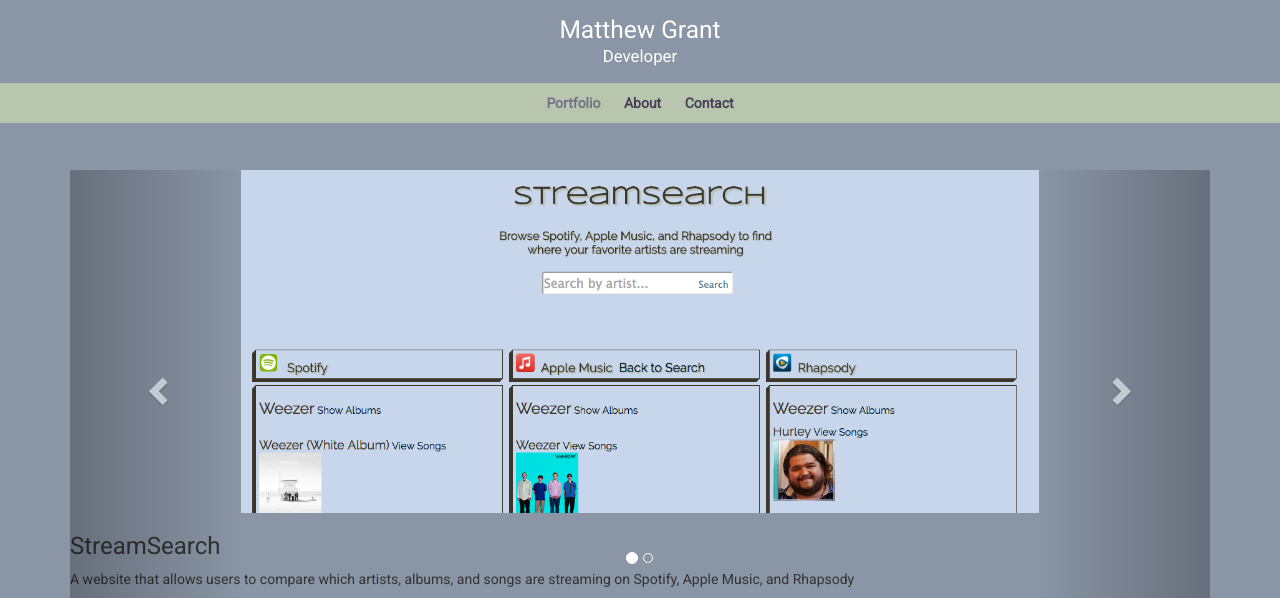
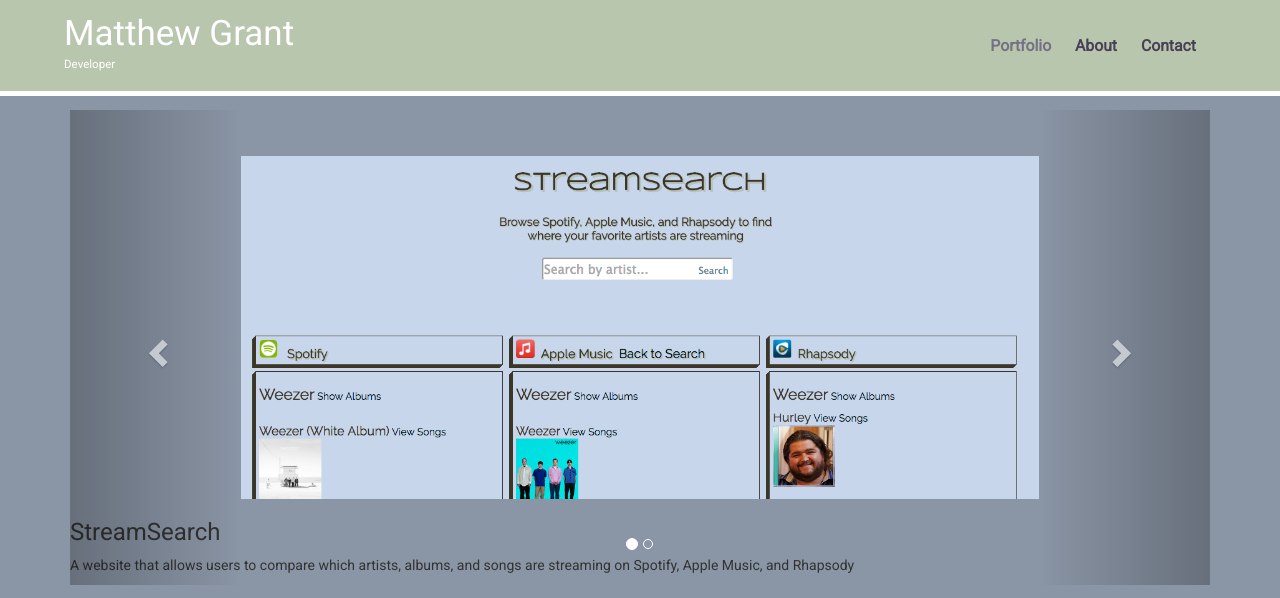
Before and after one commit to mattwgrant/Portfolio, a PHP site: page /home.html in a window 1280 px wide. Shown: the top 598 px of the page. Run offline with PHP 8.4, Linux system fonts and the light colour scheme; some libraries are stand-ins or nearby versions.

Commit message:
media queries

```diff
--- a/about.html
+++ b/about.html
@@ -11,6 +11,8 @@
   <script src="https://maxcdn.bootstrapcdn.com/bootstrap/3.3.6/js/bootstrap.min.js"></script>
   <script src="assets/main.js"></script>
   <link rel="stylesheet" type="text/css" href="style/style.css">
+  <link rel="stylesheet" type="text/css" href="style/responsive.css">
+  <meta name="viewport" content="width-device-width, initial-scale=1.0">
   <style>
   .carousel-inner > .item > img,
   .carousel-inner > .item > a > img {
@@ -32,7 +34,7 @@
         <li><a href="contact.html">Contact</a></li>
       </ul>
     </nav>
-  </header><br><br><br>
+  </header>
 
 
     <div class="wrapper">
--- a/contact.html
+++ b/contact.html
@@ -11,6 +11,8 @@
   <script src="https://maxcdn.bootstrapcdn.com/bootstrap/3.3.6/js/bootstrap.min.js"></script>
   <script src="assets/main.js"></script>
   <link rel="stylesheet" type="text/css" href="style/style.css">
+  <link rel="stylesheet" type="text/css" href="style/responsive.css">
+  <meta name="viewport" content="width-device-width, initial-scale=1.0">
   <style>
   .carousel-inner > .item > img,
   .carousel-inner > .item > a > img {
@@ -32,7 +34,7 @@
         <li><a href="contact.html" class="selected">Contact</a></li>
       </ul>
     </nav>
-  </header><br><br><br>
+  </header>
   <div class="wrapper">
     <h3 id="head3">Contact Details</h3>
       <ul class="contact-info">
--- a/home.html
+++ b/home.html
@@ -11,6 +11,8 @@
   <script src="https://maxcdn.bootstrapcdn.com/bootstrap/3.3.6/js/bootstrap.min.js"></script>
   <script src="assets/main.js"></script>
   <link rel="stylesheet" type="text/css" href="style/style.css">
+  <link rel="stylesheet" type="text/css" href="style/responsive.css">
+  <meta name="viewport" content="width-device-width, initial-scale=1.0">
   <style>
   .carousel-inner > .item > img,
   .carousel-inner > .item > a > img {
@@ -32,7 +34,7 @@
         <li><a href="contact.html">Contact</a></li>
       </ul>
     </nav>
-  </header><br><br><br>
+  </header>
 
 
 
--- /dev/null
+++ b/style/responsive.css
@@ -0,0 +1,42 @@
+@media screen and (min-width: 480px) {
+
+}
+
+@media screen and (min-width: 660px) {
+
+  /*********************
+  HEADER
+  *********************/
+
+  nav {
+    background: none;
+    float: right;
+    font-size: 1.125em;
+    margin-right: 5%;
+    text-align: right;
+    width: 45%;
+  }
+
+  #logo {
+    float: left;
+    margin-left: 5%;
+    text-align: left;
+    width: 45%;
+  }
+
+  h1 {
+    font-size: 2.5em;
+  }
+
+  h2 {
+    font-size: 0.825em;
+    margin-bottom: 20px;
+  }
+
+  header {
+    border-bottom: 5px solid #fff;
+    margin-bottom: 60px;
+  }
+}
+
+}
--- a/style/style.css
+++ b/style/style.css
@@ -21,6 +21,8 @@
   margin: 0 0 30px 0;
   padding: 5px 0 0 0;
   width: 100%;
+  background-color: #B9C6AE;
+
 }
 
 #logo {
@@ -30,10 +32,10 @@
   color: #fff;
 }
 
-#logo a:hover {
+/*#logo a:hover {
   text-decoration: none;
   color: #fff;
-}
+}*/
 
 h1 {
   margin: 15px 0;
@@ -46,7 +48,7 @@
   font-size: 1.2em;
   margin: -5px 0 0;
   font-weight: normal;
-  line-height: 0.8em;
+  /*line-height: 0.8em;*/
 }
 
 #nameStyle {
@@ -115,9 +117,9 @@
   text-align: center;
 }
 
-h1 {
+/*h1 {
   text-align: center;
-}
+}*/
 
 
 .container {
```
